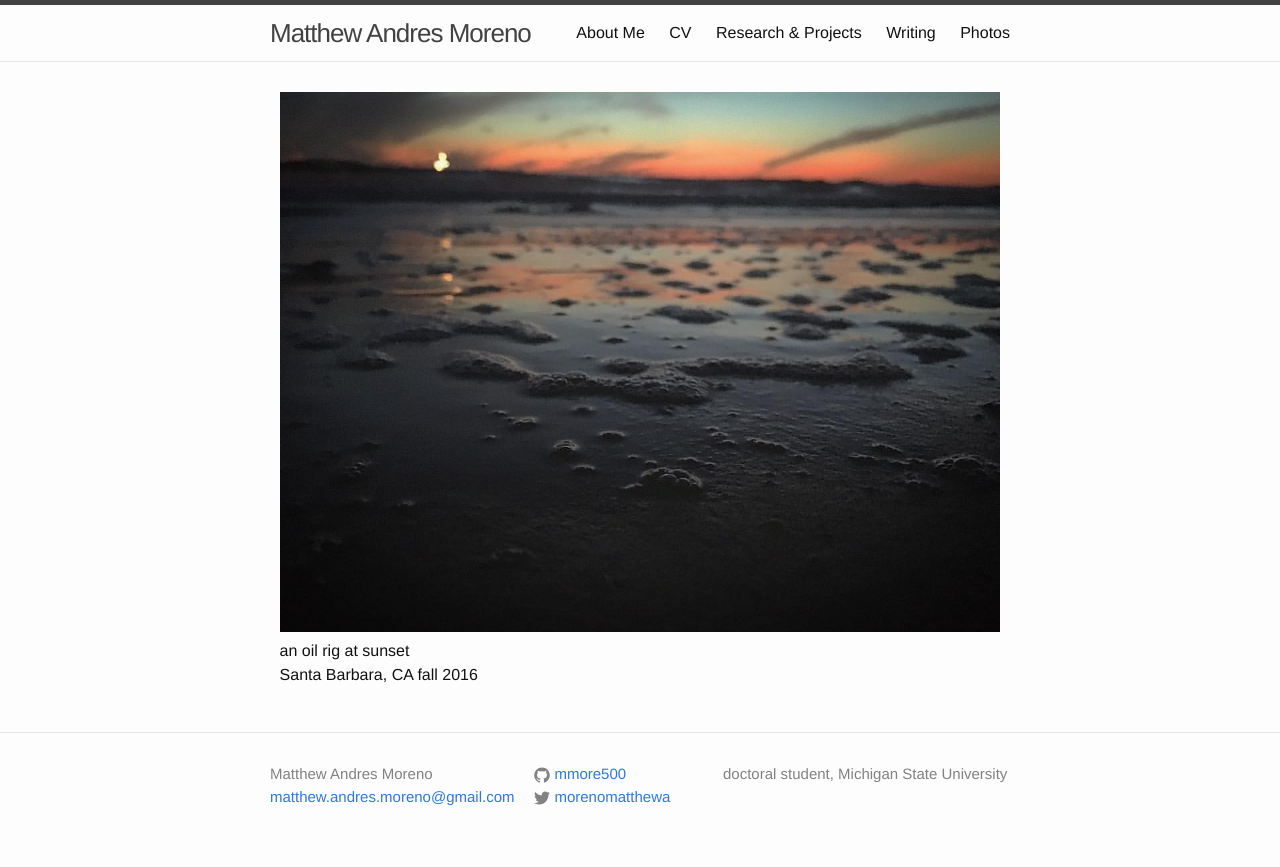
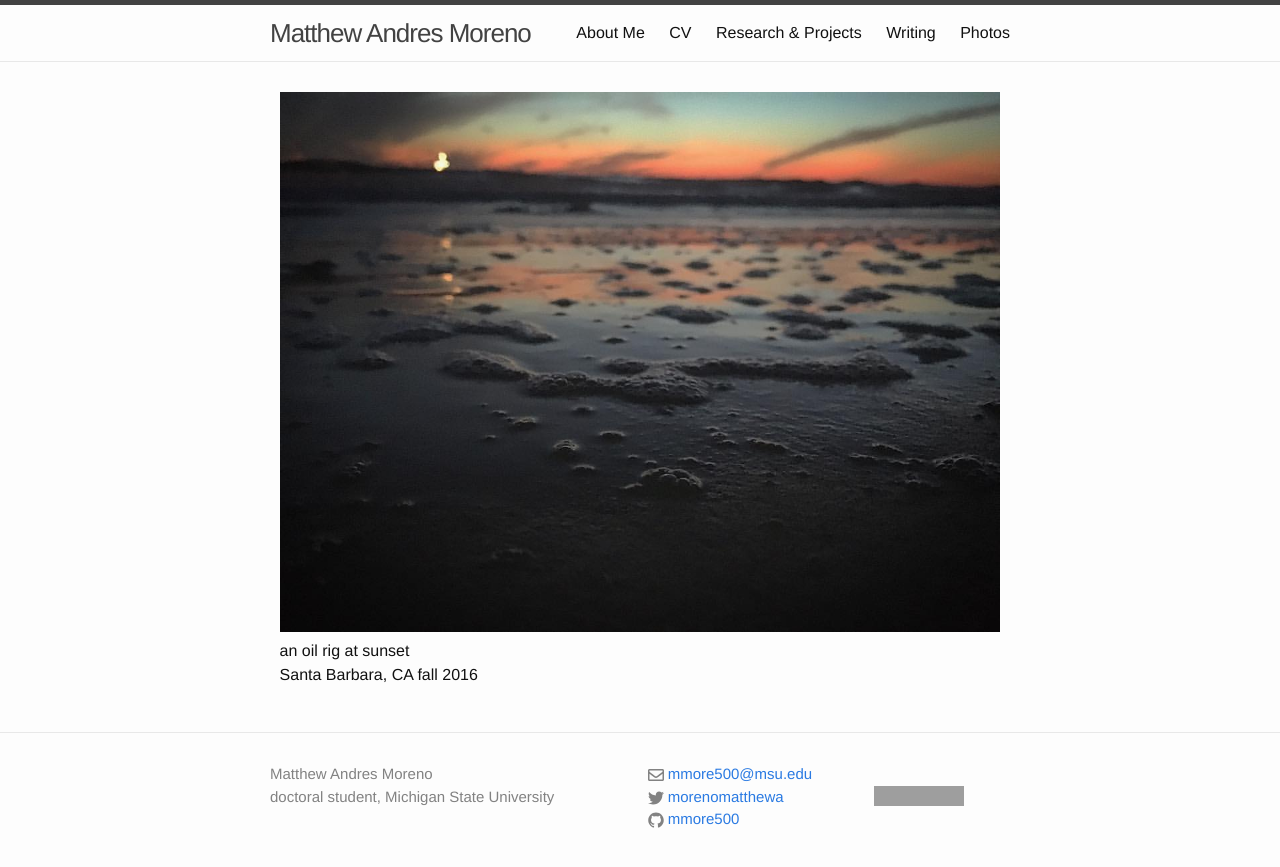
Before and after one commit to mmore500/mmore500.github.io, a Jekyll site: the page built from index.md, in a window 1280 px wide. Shown: the top 867 px of the page. Built offline with Jekyll 4.4.1, drawn with Linux system fonts in a browser that asks for light colours; grey boxes are pictures that could not be loaded.

Commit message:
Add donate page, adjust footer

```diff
--- a/_config.yml
+++ b/_config.yml
@@ -7,7 +7,7 @@
 
 # Site settings
 title: Matthew Andres Moreno
-email: matthew.andres.moreno@gmail.com
+email: mmore500@msu.edu
 description: > # this means to ignore newlines until "baseurl:"
   doctoral student, Michigan State University
 baseurl: "" # the subpath of your site, e.g. /blog
--- /dev/null
+++ b/_includes/donate-button.html
@@ -0,0 +1,4 @@
+<a href="/donate">
+<object style="pointer-events: none" data="https://img.shields.io/badge/donate-$%20%E0%B8%BF%20%C5%81%20%CE%9E-green.svg" type="image/svg+xml">
+</object>
+</a>
--- a/_includes/footer.html
+++ b/_includes/footer.html
@@ -5,28 +5,38 @@
       <div class="footer-col footer-col-1">
         <ul class="contact-list">
           <li>{{ site.title }}</li>
-          <li><a href="mailto:{{ site.email }}">{{ site.email }}</a></li>
+          <li> {{ site.description }} </li>
         </ul>
+
+
       </div>
 
       <div class="footer-col footer-col-2">
         <ul class="social-media-list">
-          {% if site.github_username %}
-          <li>
-            {% include icon-github.html username=site.github_username %}
-          </li>
-          {% endif %}
 
-          {% if site.twitter_username %}
-          <li>
-            {% include icon-twitter.html username=site.twitter_username %}
-          </li>
-          {% endif %}
-        </ul>
+            <li>{% include icon-email.html %}</li>
+            {% if site.twitter_username %}
+            <li>
+              {% include icon-twitter.html username=site.twitter_username %}
+            </li>
+            {% endif %}
+            {% if site.github_username %}
+            <li>
+              {% include icon-github.html username=site.github_username %}
+            </li>
+            {% endif %}
+          </ul>
+
+
       </div>
 
-      <div class="footer-col footer-col-3">
-        <p>{{ site.description }}</p>
+      <div class="footer-col footer-col-3"  >
+
+        <br/>
+
+        {% include donate-button.html %}
+
+
       </div>
     </div>
 
--- /dev/null
+++ b/_includes/icon-email.html
@@ -0,0 +1 @@
+<a href="mailto:{{ site.email }}"><span class="icon">{% include icon-email.svg %}</span><span class="username">{{ site.email }}</span></a>
--- a/_sass/_layout.scss
+++ b/_sass/_layout.scss
@@ -128,18 +128,18 @@
 }
 
 .footer-col-1 {
-    width: -webkit-calc(35% - (#{$spacing-unit} / 2));
-    width:         calc(35% - (#{$spacing-unit} / 2));
+    width: -webkit-calc(50% - (#{$spacing-unit} / 2));
+    width:         calc(50% - (#{$spacing-unit} / 2));
 }
 
 .footer-col-2 {
-    width: -webkit-calc(25% - (#{$spacing-unit} / 2));
-    width:         calc(25% - (#{$spacing-unit} / 2));
+    width: -webkit-calc(30% - (#{$spacing-unit} / 2));
+    width:         calc(30% - (#{$spacing-unit} / 2));
 }
 
 .footer-col-3 {
-    width: -webkit-calc(40% - (#{$spacing-unit} / 2));
-    width:         calc(40% - (#{$spacing-unit} / 2));
+    width: -webkit-calc(10% - (#{$spacing-unit} / 2));
+    width:         calc(10% - (#{$spacing-unit} / 2));
 }
 
 @include media-query($on-laptop) {
```
Also changed, not shown: donate.md (added, +119 -0 lines), _includes/icon-email.svg (added).
